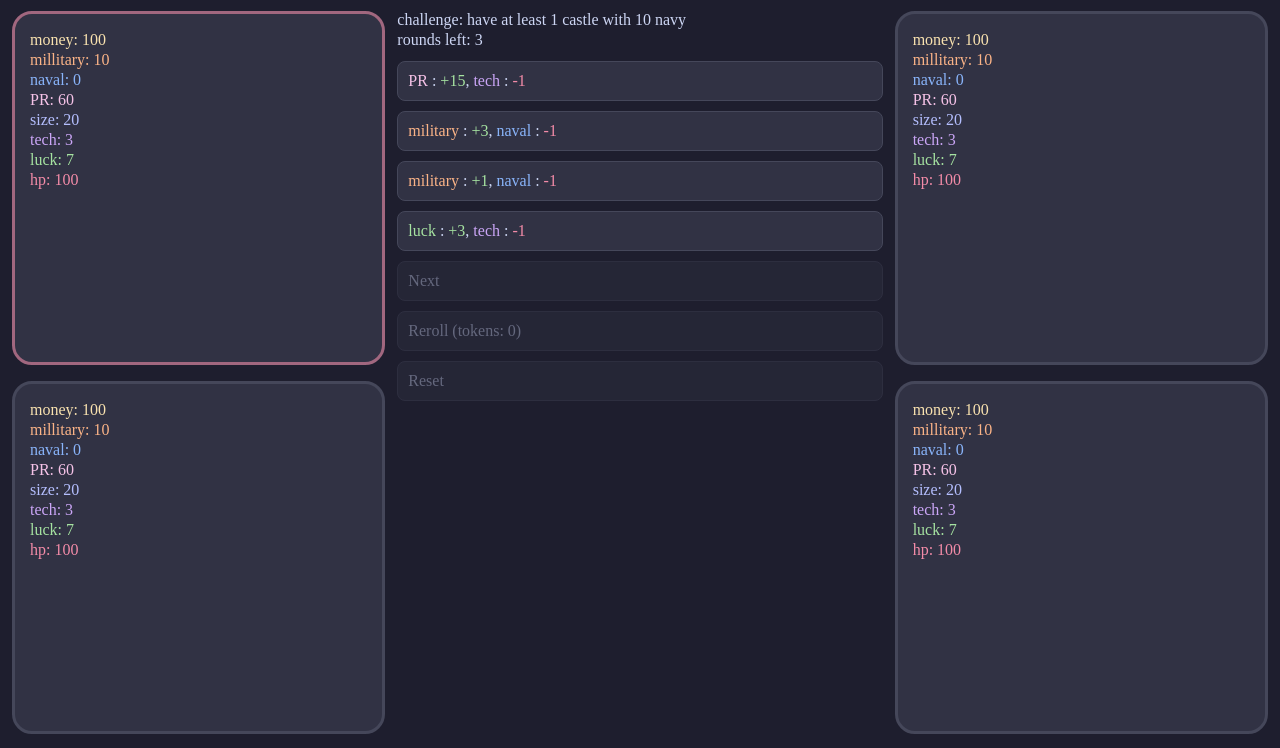
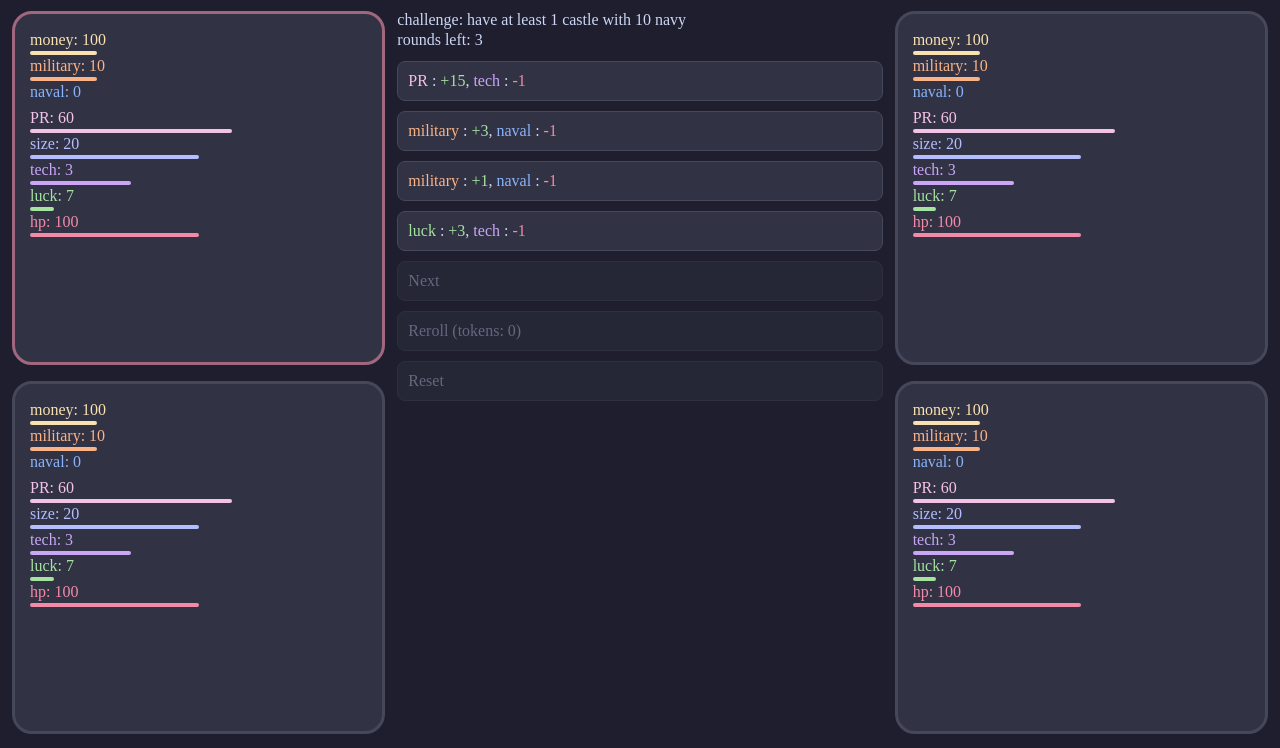
Before and after one commit to no10123/Prism, a plain HTML site: page index.html in a window 1280 px wide. Shown: the part 52-800 px from the top of the page. Drawn offline with Linux system fonts and the light colour scheme.

Commit message:
added color bars to the stats.

```diff
--- a/index.css
+++ b/index.css
@@ -134,3 +134,6 @@ button:disabled {
 .money, .military, .naval, .PR, .size, .tech, .luck, .hp, .good, .bad {
     color: var(--h);
 }
+
+.bar { height: 4px; background: var(--surface); border-radius: 2px; }
+.bar i { display: block; height: 100%; background: var(--h); border-radius: 2px; }
--- a/index.js
+++ b/index.js
@@ -103,18 +103,25 @@ function setActive(n) {
     n.classList.toggle("selected")
 }
 
+const maxV = {
+    money: 500,
+    military: 50,
+    naval: 10,
+    PR: 100,
+    size: 40,
+    tech: 10,
+    luck: 100,
+    hp: 200
+};
+
 function setStats() {
     for (let i = 0; i<stats.length; i++) {
-        stats[i].castle.innerHTML = `
-        <p class='money'   >money:     ${stats[i].money}</p>
-        <p class='military'>millitary: ${stats[i].military}</p>
-        <p class='naval'   >naval:     ${stats[i].naval}</p>
-        <p class='PR'      >PR:        ${stats[i].PR}</p>
-        <p class='size'    >size:      ${stats[i].size}</p>
-        <p class='tech'    >tech:      ${stats[i].tech}</p>
-        <p class='luck'    >luck:      ${stats[i].luck}</p>
-        <p class='hp'      >hp:        ${stats[i].hp}</p>
-        `
+        stats[i].castle.innerHTML = '';
+        ['money','military','naval','PR','size','tech','luck','hp'].forEach(n => {
+            stats[i].castle.innerHTML += `
+            <p class='${n}'   >${n}:        ${stats[i][n]}</p>
+            <div class="bar"><i style="width: ${Math.max(0,Math.min(stats[i][n]/maxV[n] * 100,100))}%"       class='${n}'></i></div>`
+        })
     }
 }
 setStats();
```
